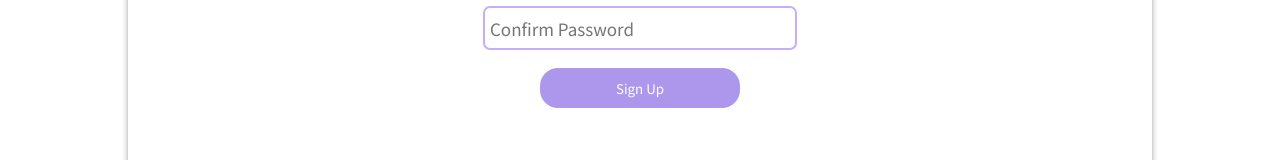
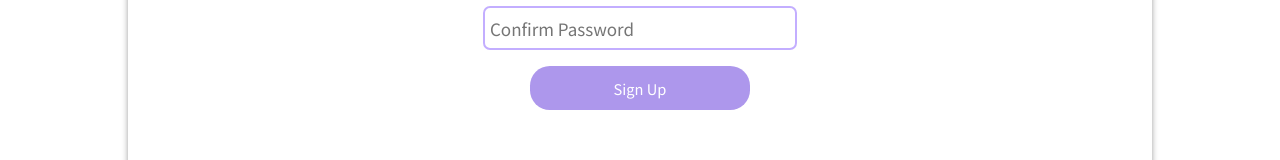
Before and after one commit to 5tarlight/devpub-frontend, a React (Create React App) app: page /register in a window 1280 px wide. In both pictures the pointer is over the button "Sign Up". Shown: the part 447-607 px from the top of the page. Built offline with nearby package versions, Linux system fonts and the light colour scheme.

Commit message:
submit animation

```diff
--- a/src/components/auth/RegisterForm/RegisterForm.scss
+++ b/src/components/auth/RegisterForm/RegisterForm.scss
@@ -28,8 +28,10 @@
   border: 0;
   border-radius: 18px;
   outline: 0;
+  transition: transform 0.1s;
 }
 
 .submit:hover {
   background-color: $theme-color-1;
+  transform: scale(1.1);
 }
```
